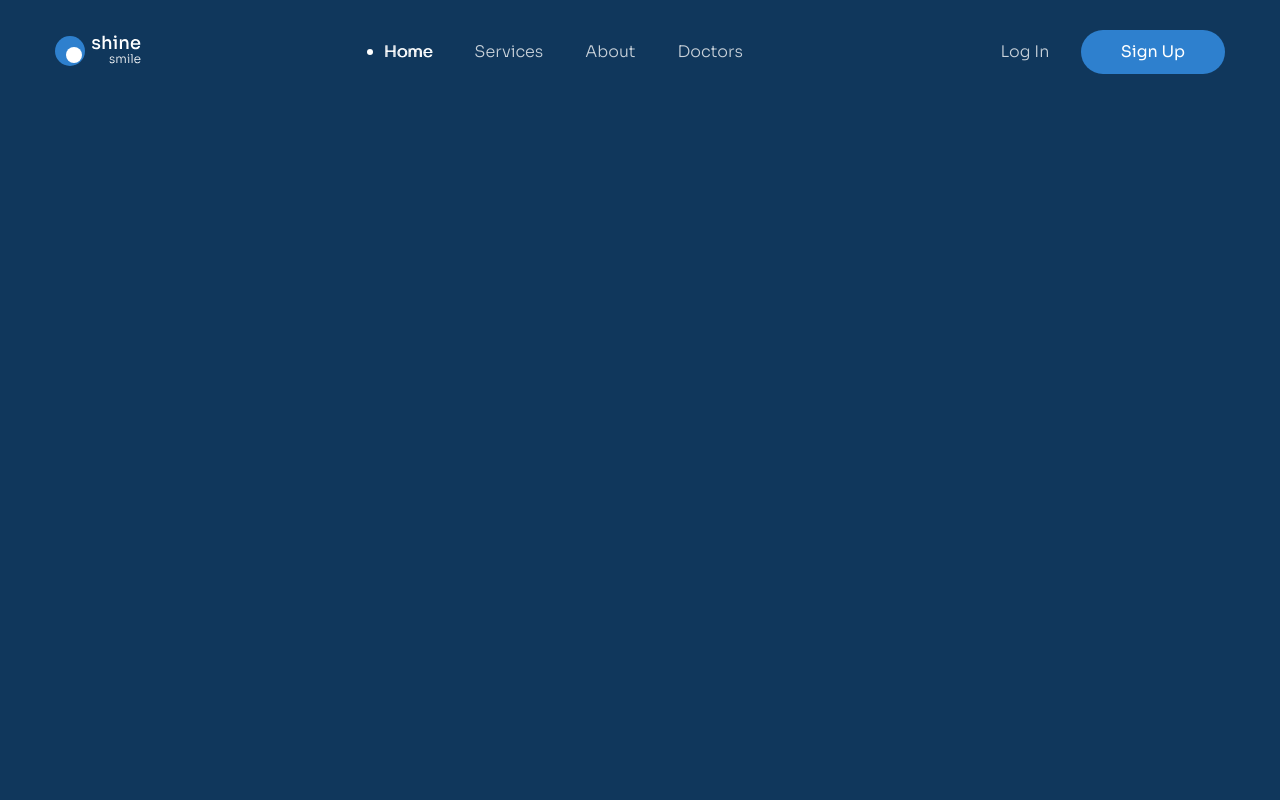
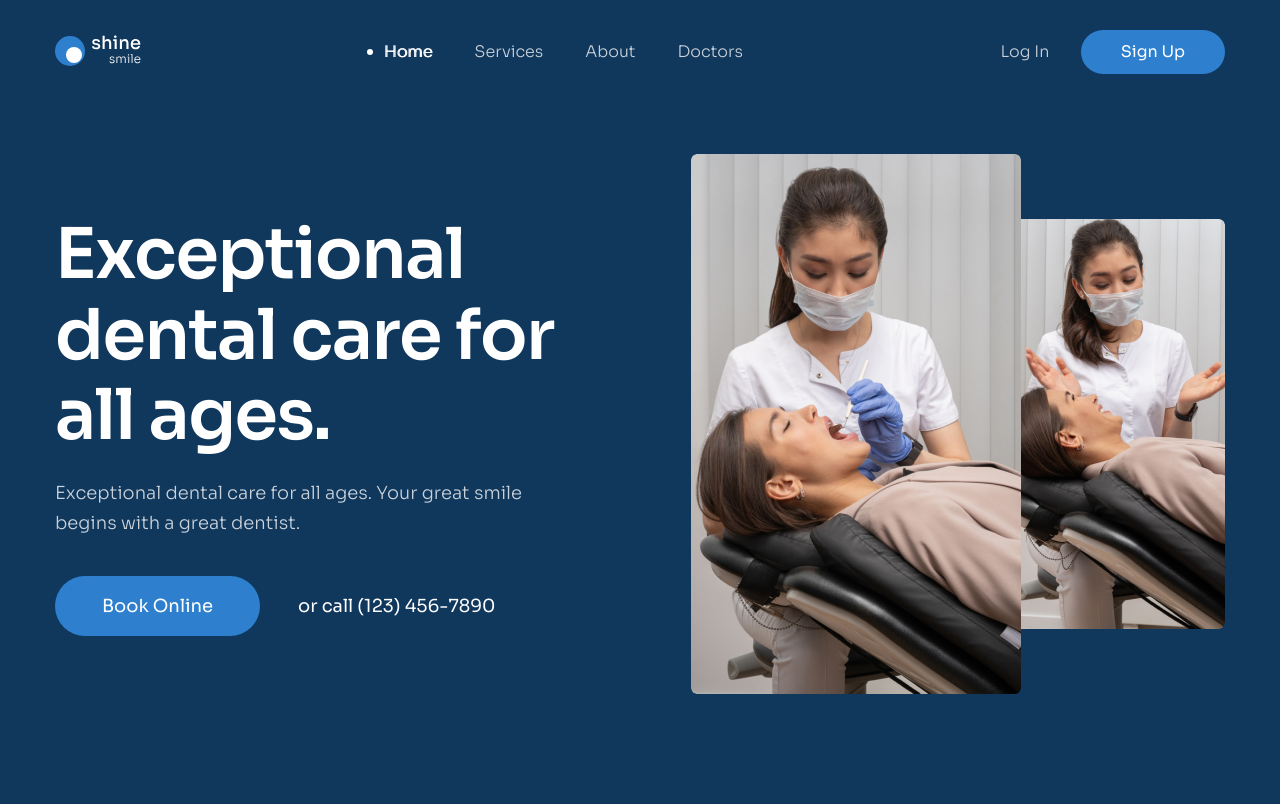
Before and after one commit to huydavi/duan3_galailaptrinh, a plain HTML site: page index.html in a window 1280 px wide. Drawn offline with Linux system fonts and the light colour scheme.

Commit message:
code phần hero

```diff
--- a/assets/css/style.css
+++ b/assets/css/style.css
@@ -93,3 +93,73 @@ a {
 .header__action--login {
   margin-right: 7px;
 }
+
+/* code phần hero */
+.hero {
+  display: flex;
+  padding-top: 80px;
+  padding-bottom: 110px;
+}
+
+.hero__info {
+  width: 44%;
+}
+
+.hero__heading {
+  color: #fff;
+  font-size: 7rem;
+  font-weight: 600;
+  line-height: 1.15; /* 114.286% */
+  letter-spacing: -1.4px;
+  margin-top: 60px;
+}
+
+.hero__desc {
+  color: #c9d2da;
+  font-size: 1.8rem;
+  font-weight: 300;
+  line-height: 1.67; /* 166.667% */
+  margin-top: 22px;
+}
+
+.hero__cta {
+  margin-top: 38px;
+  display: flex;
+  align-items: center;
+  gap: 38px;
+}
+
+.hero__phone {
+  color: #fff;
+  font-size: 1.8rem;
+  font-style: normal;
+  font-weight: 400;
+  line-height: 1.67; /* 166.667% */
+}
+
+.hero__media {
+  flex: 1;
+}
+
+.hero__image {
+  display: flex;
+  align-items: center;
+  justify-content: flex-end;
+}
+
+.hero__img {
+  object-fit: cover;
+  border-radius: 6px;
+}
+
+.hero__img--large {
+  width: 330px;
+  height: 540px;
+  margin-right: -6px;
+  z-index: 1;
+}
+
+.hero__img--small {
+  width: 210px;
+  height: 410px;
+}
--- a/index.html
+++ b/index.html
@@ -118,6 +118,24 @@
               <a href="" class="btn header__action--sign-up">Sign Up</a>
             </div>
         </div>
+        <div class="hero">
+            <!-- hero left -->
+            <div class="hero__info">
+              <h1 class="hero__heading">Exceptional dental care for all ages.</h1>
+              <p class="hero__desc">Exceptional dental care for all ages. Your great smile begins with a great dentist.</p>
+              <div class="hero__cta">
+                <a href="" class="btn">Book Online</a>
+                <span class="hero__phone">or call (123) 456-7890</span>
+              </div>
+            </div>
+            <!-- hero right -->
+            <div class="hero__media">
+              <div class="hero__image">
+                <img src="./assets/img/hero-media-large.jpg" alt="" class="hero__img hero__img--large">
+                <img src="./assets/img/hero-media-small.jpg" alt="" class="hero__img hero__img--small">
+              </div>
+            </div>
+        </div>
       </div>
     </header>
   </body>
```
Also changed, not shown: assets/img/hero-media-large.jpg (added), assets/img/hero-media-small.jpg (added).
